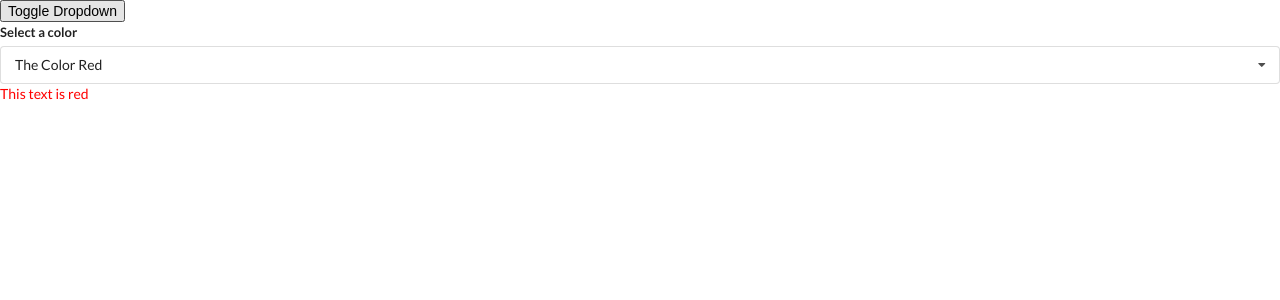
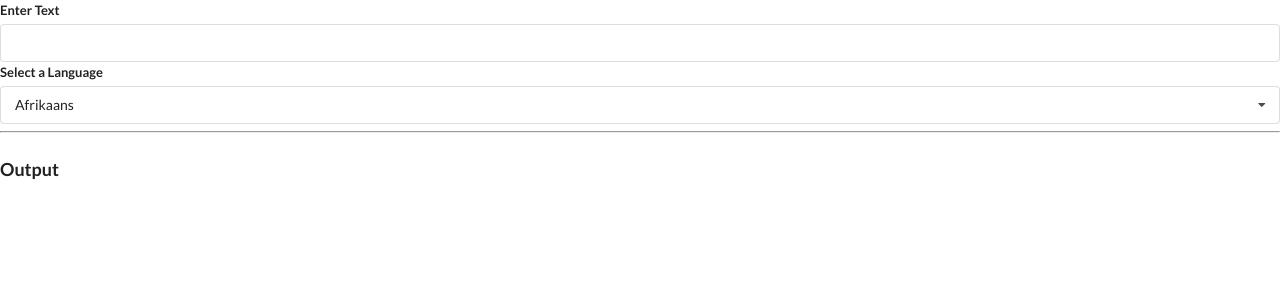
Before and after one commit to evgeniyp92/learning-psychic-telegram, a React (Create React App) app in the folder proj6-hooks/: page / in a window 1280 px wide. Shown: the top 300 px of the page. Built offline with nearby package versions, Linux system fonts and the light colour scheme; no server answers.

Commit message:
translate done, converted indentation to 2

```diff
--- a/proj6-hooks/src/App.jsx
+++ b/proj6-hooks/src/App.jsx
@@ -2,6 +2,7 @@
 import Accordion from './components/Accordion';
 import Search from './components/Search';
 import Dropdown from './components/Dropdown';
+import Translate from './components/Translate';
 
 const items = [
   {
@@ -26,23 +27,9 @@
 
 // eslint-disable-next-line import/no-anonymous-default-export
 export default () => {
-    const [selected, setSelected] = useState(options[0]);
-    const [showDropdown, setShowDropdown] = useState(true);
-
   return (
     <div>
-            {/* <Accordion items={items} /> */}
-            {/* <Search /> */}
-            <button onClick={() => setShowDropdown(!showDropdown)}>
-                Toggle Dropdown
-            </button>
-            {showDropdown ? (
-                <Dropdown
-                    options={options}
-                    selected={selected}
-                    onSelectedChange={setSelected}
-                />
-            ) : null}
+      <Translate />
     </div>
   );
 };
--- /dev/null
+++ b/proj6-hooks/src/components/Convert.jsx
@@ -0,0 +1,44 @@
+import React, { useState, useEffect } from 'react';
+import axios from 'axios';
+
+const Convert = ({ input, language }) => {
+  const [translated, setTranslated] = useState(``);
+  const [debouncedText, setDebouncedText] = useState(input);
+
+  useEffect(() => {
+    const timerId = setTimeout(() => {
+      setDebouncedText(input);
+    }, 500);
+
+    return () => {
+      clearTimeout(timerId);
+    };
+  }, [input]);
+
+  useEffect(() => {
+    const doTranslation = async () => {
+      const { data } = await axios.post(
+        'https://translation.googleapis.com/language/translate/v2',
+        {},
+        {
+          params: {
+            q: debouncedText,
+            target: language.value,
+            key: `AIzaSyCHUCmpR7cT_yDFHC98CZJy2LTms-IwDlM`,
+          },
+        },
+        );
+        setTranslated(data.data.translations[0].translatedText);
+      };
+
+      doTranslation();
+    }, [debouncedText, language]);
+
+    return (
+      <div>
+      <h1 className='ui header'>{translated}</h1>
+      </div>
+      );
+    };
+
+    export default Convert;
--- a/proj6-hooks/src/components/Dropdown.jsx
+++ b/proj6-hooks/src/components/Dropdown.jsx
@@ -1,6 +1,6 @@
 import React, { useState, useEffect, useRef } from 'react';
 
-const Dropdown = ({ options, selected, onSelectedChange }) => {
+const Dropdown = ({ options, selected, onSelectedChange, label }) => {
   const [open, setOpen] = useState(false);
   const ref = useRef();
 
@@ -45,18 +45,15 @@
     );
   });
 
-    console.log(selected);
-
   return (
     <div className='ui form' ref={ref}>
       <div className='field'>
-                <label className='label'>Select a color</label>
+        <label className='label'>{label}</label>
         <div
           onClick={() => {
             setOpen(!open);
           }}
-                    className={`ui selection dropdown ${
-                        open ? 'visible active' : ''
+          className={`ui selection dropdown ${open ? 'visible active' : ''
             }`}
         >
           <i className='dropdown icon'></i>
@@ -65,9 +62,6 @@
             {renderedOptions}
           </div>
         </div>
-                <div
-                    style={{ color: selected.value }}
-                >{`This text is ${selected.value}`}</div>
       </div>
     </div>
   );
--- /dev/null
+++ b/proj6-hooks/src/components/Translate.jsx
@@ -0,0 +1,41 @@
+import React, { useState } from 'react';
+import Dropdown from './Dropdown';
+import Convert from './Convert';
+
+const options = [
+  { label: `Afrikaans`, value: `af` },
+  { label: `Arabic`, value: `ar` },
+  { label: `Hindi`, value: `hi` },
+  { label: `German`, value: `de` },
+];
+
+const Translate = () => {
+  const [language, setLanguage] = useState(options[0]);
+  const [text, setText] = useState(``);
+
+  return (
+    <div>
+      <div className='ui form'>
+        <div className='field'>
+          <label htmlFor=''>Enter Text</label>
+          <input
+            value={text}
+            onChange={(e) => setText(e.target.value)}
+            type='text'
+          />
+        </div>
+      </div>
+      <Dropdown
+        label='Select a Language'
+        options={options}
+        selected={language}
+        onSelectedChange={setLanguage}
+      />
+      <hr />
+      <h3 className='ui header'>Output</h3>
+      <Convert input={text} language={language} />
+    </div>
+  );
+};
+
+export default Translate;
```
Also changed, not shown: proj6-hooks/src/components/Accordion.jsx (indentation only), proj6-hooks/src/components/Search.jsx (indentation only). Lines whose indentation alone changed are shown as unchanged.
